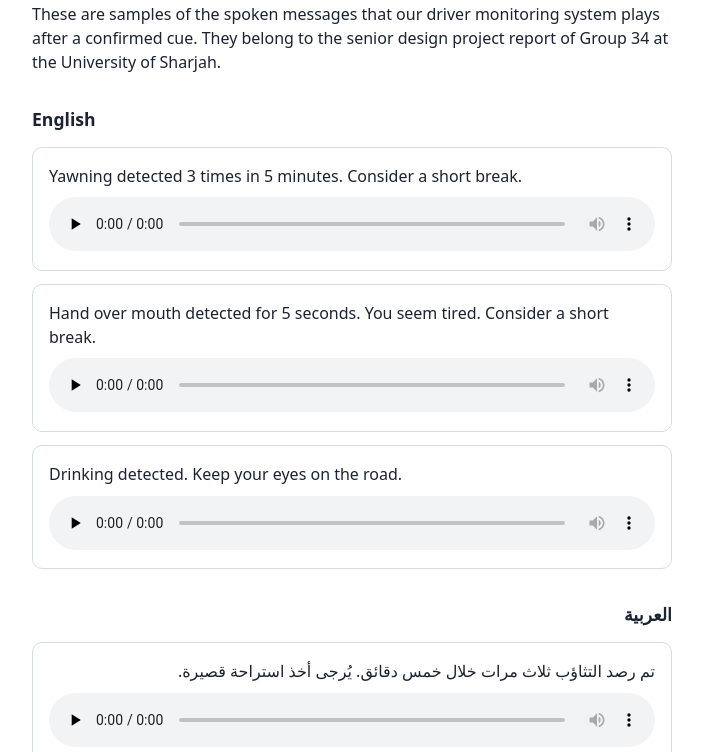
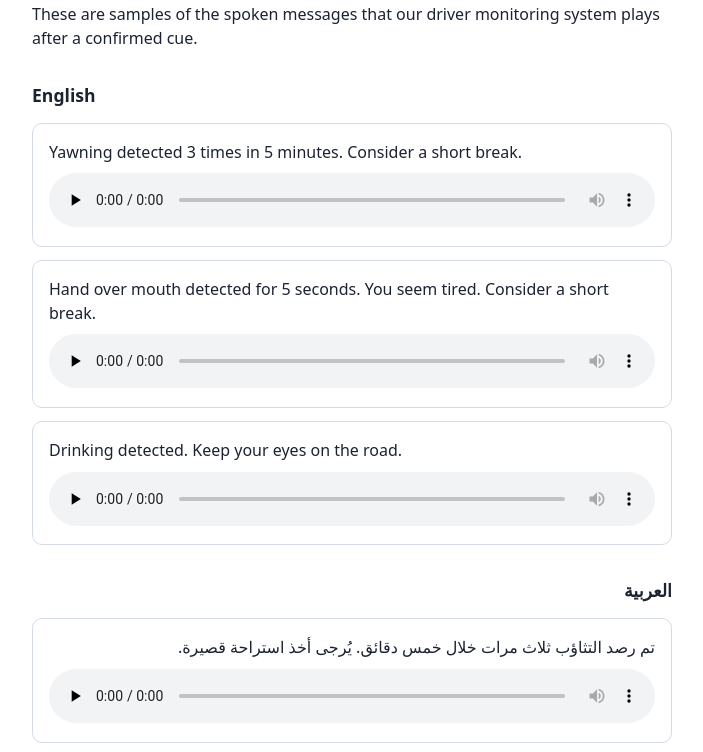
Before and after one commit to IamOumarIbrahim/sdp-driver-alerts, a plain HTML site: page index.html in a window 1280 px wide. Shown: the part 87-839 px from the top of the page, without its empty margins (288-991 px from the left). Drawn offline with Linux system fonts and the light colour scheme.

Commit message:
Shorten the intro line

```diff
--- a/index.html
+++ b/index.html
@@ -10,7 +10,7 @@ h1{font-size:1.4rem}h2{font-size:1.1rem;margin-top:2rem}
 @media (prefers-color-scheme:dark){body{background:#111722;color:#e8ecf3}.clip{border-color:#34405a}}
 </style></head><body>
 <h1>Driver alert voice messages</h1>
-<p>These are samples of the spoken messages that our driver monitoring system plays after a confirmed cue. They belong to the senior design project report of Group 34 at the University of Sharjah.</p>
+<p>These are samples of the spoken messages that our driver monitoring system plays after a confirmed cue.</p>
 <h2>English</h2>
 <div class="clip"><p>Yawning detected 3 times in 5 minutes. Consider a short break.</p><audio controls preload="none" src="audio/en1.mp3"></audio></div>
 <div class="clip"><p>Hand over mouth detected for 5 seconds. You seem tired. Consider a short break.</p><audio controls preload="none" src="audio/en2.mp3"></audio></div>
```
